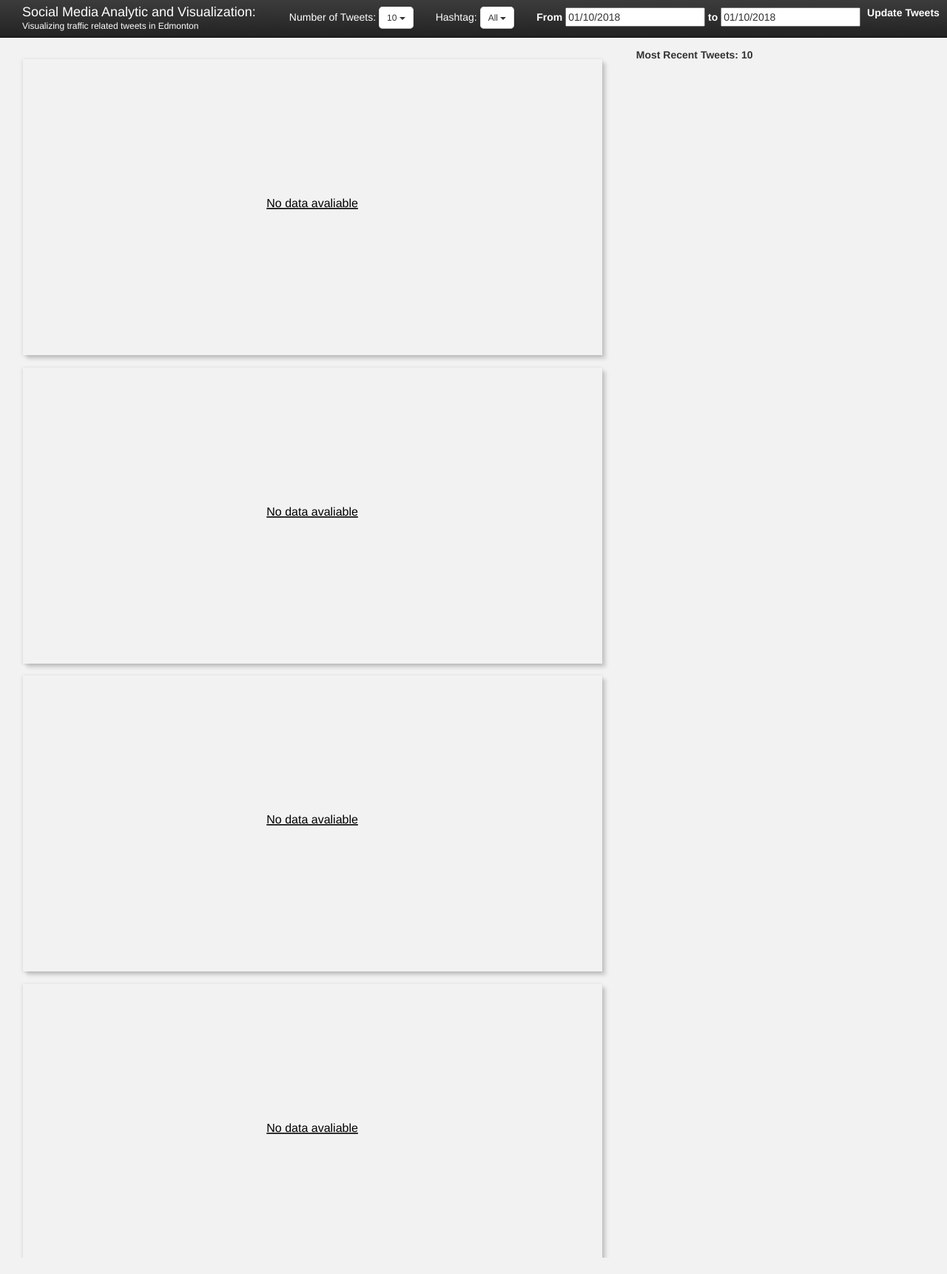
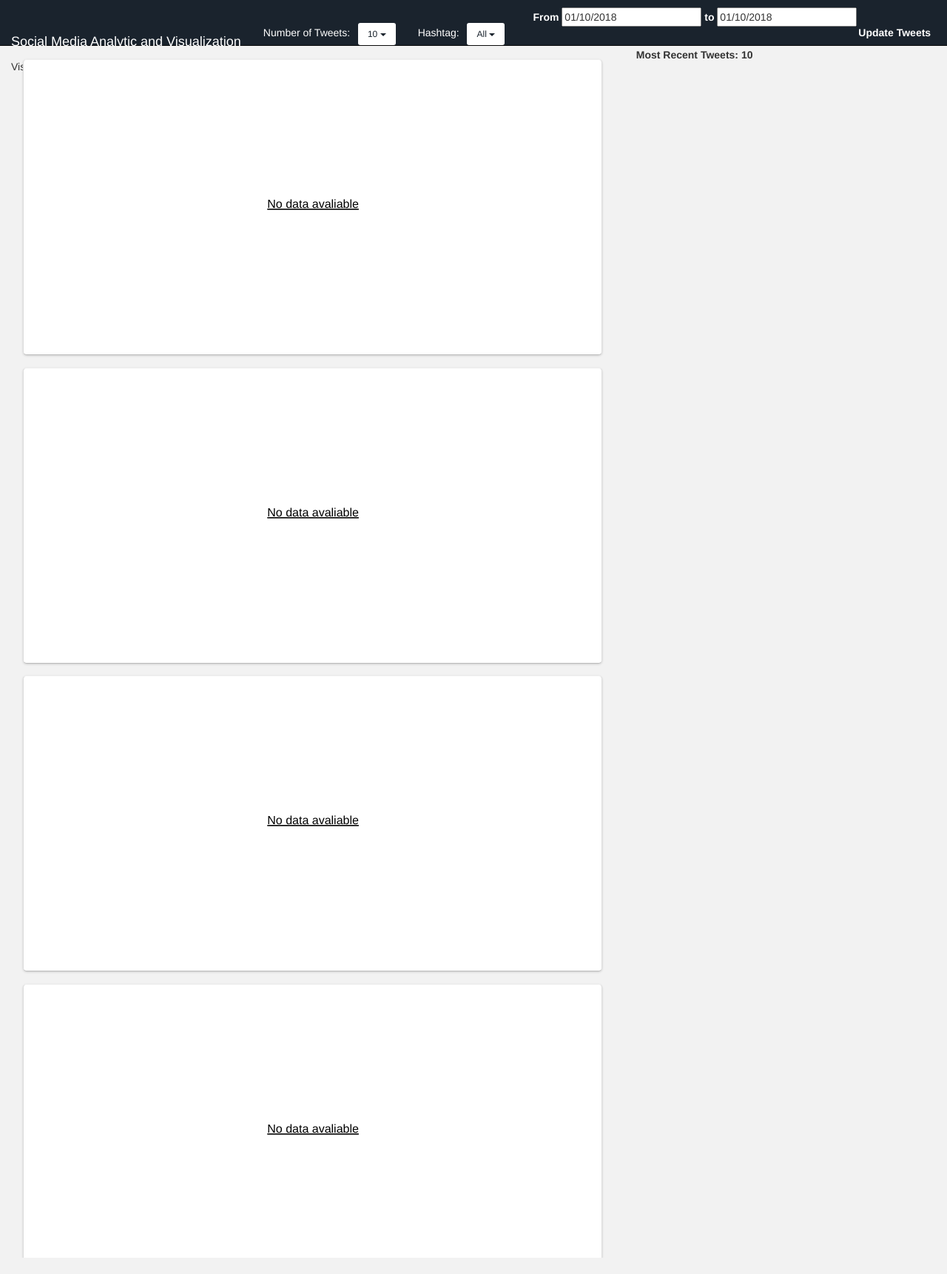
Before and after one commit to ajamal31/Twitter-Sentiment-Analysis, a Django app: page / in a window 1280 px wide. Shown: the whole page at 74% size. Run offline with Django 3.2, Linux system fonts and the light colour scheme; data that the repository does not hold is empty; some libraries are stand-ins or nearby versions.

Commit message:
Change bars and tweets background to white. Change dropdown menu buttons sizes and navbar's colour to a dark blue

```diff
--- a/traffic_data/graph/static/graph/bar-graphs.css
+++ b/traffic_data/graph/static/graph/bar-graphs.css
@@ -12,3 +12,7 @@
     top: 0;
     height: 95vh;
 }
+
+.bar-graphs {
+    /*background-color: red;*/
+}
--- a/traffic_data/static/main.css
+++ b/traffic_data/static/main.css
@@ -2,6 +2,7 @@
   display: flex;
   flex-direction: row;
   white-space: nowrap;
+    background-color: #1A232D;
 }
 
 #date-slider {
@@ -17,23 +18,21 @@
     color: white;
 }
 
+#bind,
 .hashtag,
 .num-tweet {
     display: inline-block;
     color: white;
-    padding-top: 1.3rem;
-    padding-bottom: 1.0rem;
+    padding-top: 2vh;
+    padding-right: 0.4vh;
 }
 
 #tweet_btn,
 #hashtag-dropdown {
-    border-color: #eee #ddd #bbb;
-    border-radius: 5px;
-    border-style: solid;
-    border-width: 1px;
-    box-shadow: 0 1px 3px rgba(0, 0, 0, 0.15);
-    color: inherit;
-    background: white;
+    border-radius: 3px;
+    padding: 0.3vh 0.7vh;
+    background-color: white;
+    color: #1A232D;
 }
 
 .header-text {
@@ -62,8 +61,9 @@
 
 .head-title {
     float:left;
+    font-family: "Helvetica Neue", Roboto, "Segoe UI", Calibri, sans-serif;
     height: 50px;
-    padding: 12px 15px;
+    padding-top: 3vh;
     line-height: 8px;
     color: #fff;
 }
@@ -82,7 +82,3 @@
     color: #cecece;
     background-color: transparent;
 }
-
-#bind {
-    padding-top: .7rem;
-}
--- a/traffic_data/static/traffic_data/keen-dashboards.css
+++ b/traffic_data/static/traffic_data/keen-dashboards.css
@@ -75,7 +75,12 @@
 }
 
 .sentiment, .sent_line, .favourite, .reply, .retweet {
-    box-shadow: 5px 5px 5px rgba(0, 0, 0, 0.15), 0 1px 5px rgba(0, 0, 0, 0.15);
+    background-color: white;
+    border-color: #eee #ddd #bbb;
+    border-radius: 5px;
+    border-style: solid;
+    border-width: 1px;
+    box-shadow: 0 1px 3px rgba(0, 0, 0, 0.15);
     height: 400px;
     width: 95%;
     margin: 2%;
--- a/traffic_data/static/tweets.css
+++ b/traffic_data/static/tweets.css
@@ -14,9 +14,10 @@
     border-style: solid;
     border-width: 1px;
     box-shadow: 0 1px 3px rgba(0, 0, 0, 0.15);
-    margin: 10px 5px;
-    padding: 16px;
+    margin: 0.5vh 0.5vh;
+    padding: 2vh;
     width: 57vh;
+    background-color: white;
 }
 
 /* Tweet body text */
--- a/traffic_data/templates/index.html
+++ b/traffic_data/templates/index.html
@@ -55,8 +55,7 @@
         <div class="row" id="flex">
             <div class="col-sm-4">
                 <a class="head-title" href="./">
-                    <p>Social Media Analytic and Visualization:</p>
-                    <p1>Visualizing traffic related tweets in Edmonton</p1>
+                    <p>Social Media Analytic and Visualization</p>
                 </a>
             </div>
             <div class="col-sm-2">
@@ -102,6 +101,9 @@
 </div>
 
 <div id="graphs-id" class="container-fluid">
+
+<div><p1>Visualizing traffic related tweets in Edmonton</p1></div>
+
     <div class="row">
         <div class="col-sm-8 graphs">
             <div class="bar-graphs">
```
Also changed, not shown: traffic_data/favicon.ico (added).
